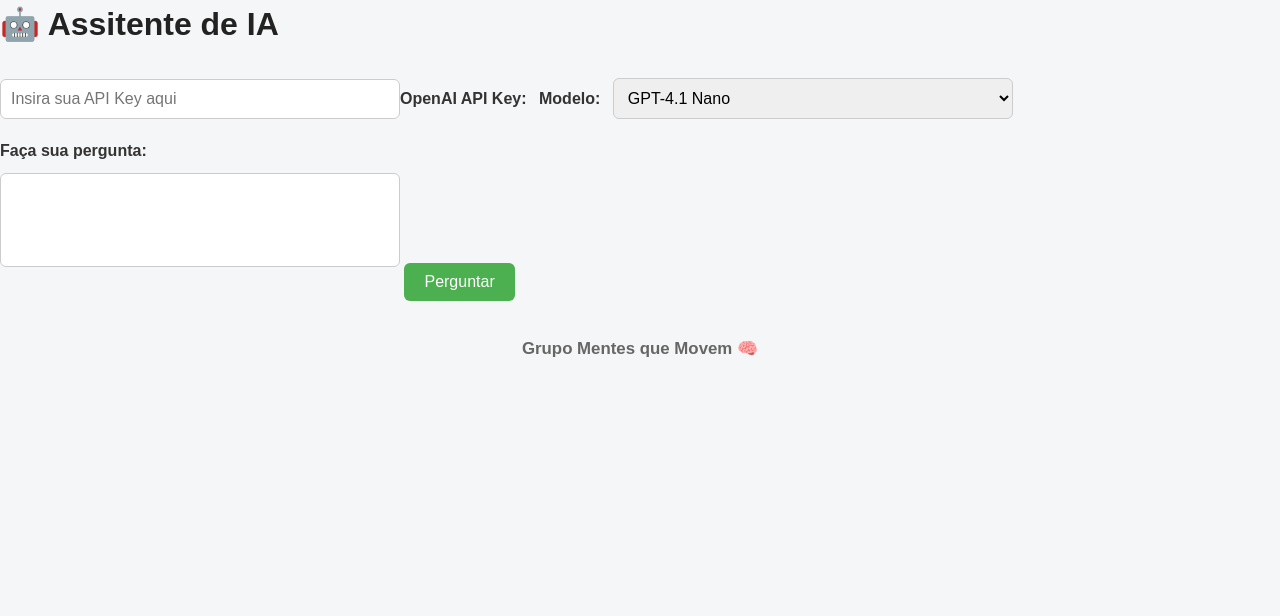
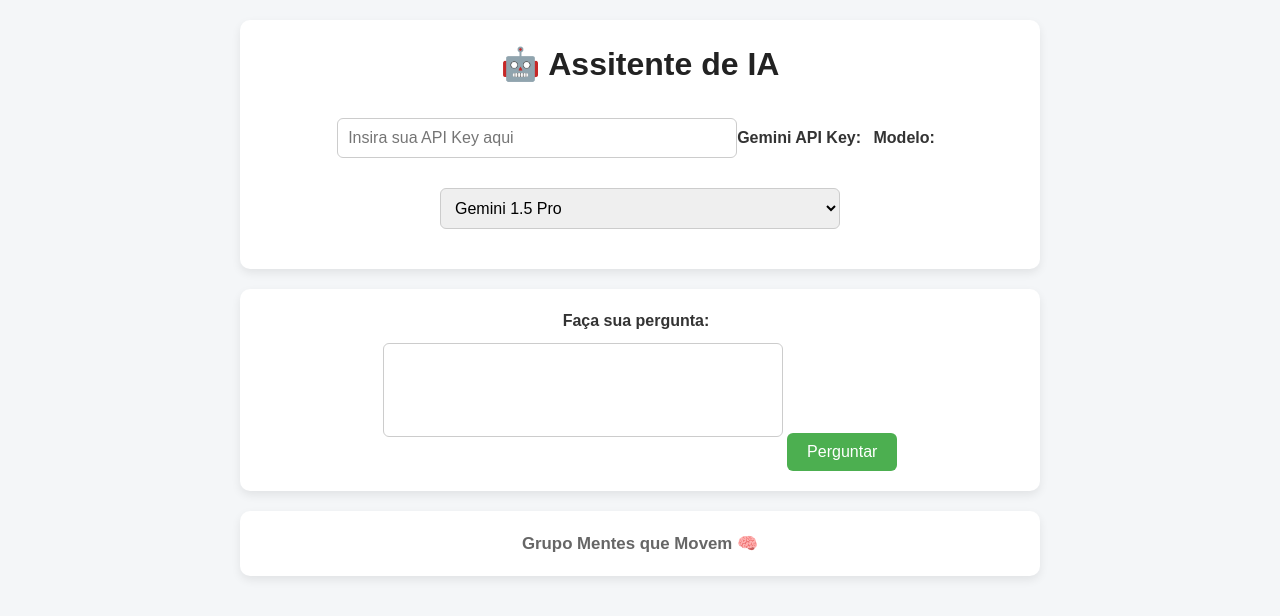
Before and after one commit to PatQuei/Projeto-WEB-AI---Mentes-que-Movem, a plain HTML site: page index.html in a window 1280 px wide. Drawn offline with Linux system fonts and the light colour scheme.

Commit message:
realizando pequenos ajustes

```diff
--- a/index.html
+++ b/index.html
@@ -8,19 +8,21 @@
     <link rel="stylesheet" href="style.css">
 </head>
 <body>
-    <header>
+    <header class = "container">
         <h1>&#x1F916 Assitente de IA</h1>
        <div>
-            <input type="password" name="key" id="ikey" placeholder="Insira sua API Key aqui" required><label for="ikey">OpenAI API Key:</label>
+            <input type="password" name="key" id="ikey" placeholder="Insira sua API Key aqui" required><label for="ikey">Gemini API Key:</label>
             <label for="modelo">Modelo:</label>
             <select name="modelo" id="modelo">
-            <option value="gpt4.1nano">GPT-4.1 Nano</option>
-            <option value="gpt4o">GPT-4o</option>
-            <option value="gpt35">GPT-3.5</option>
+            <option value="gemini-1.5-pro">Gemini 1.5 Pro</option>
+            <option value="gemini-1.5-flash">Gemini 1.5 Flash</option>
+            <option value="gemini-1.5-flash-8k">Gemini 1.5 Flash 8k</option>
+            <option value="gemini-1.5-flash-128k">Gemini 1.5 Flash 128k</option>
+            <option value="gemini-1.5-flash-256k">Gemini 1.5 Flash 256k</option>
             </select>
        </div>
     </header>
-     <main>
+     <main class="container">
      <div>
         <form action="#" method="post">
         <label for="pergunta">Faça sua pergunta:</label><br>
@@ -38,7 +40,7 @@
         </form>
      </div>
     </main>
-    <footer>
+    <footer class="container">
         <h3>Grupo Mentes que Movem &#x1F9E0</h3>
     </footer>
     <script src="script.js"></script>
--- a/style.css
+++ b/style.css
@@ -1,7 +1,8 @@
 * {
   margin: 0;
-  padding: 0;
+  padding: 0px;
   box-sizing: border-box;
+
 }
 
 /* Corpo da página */
```
